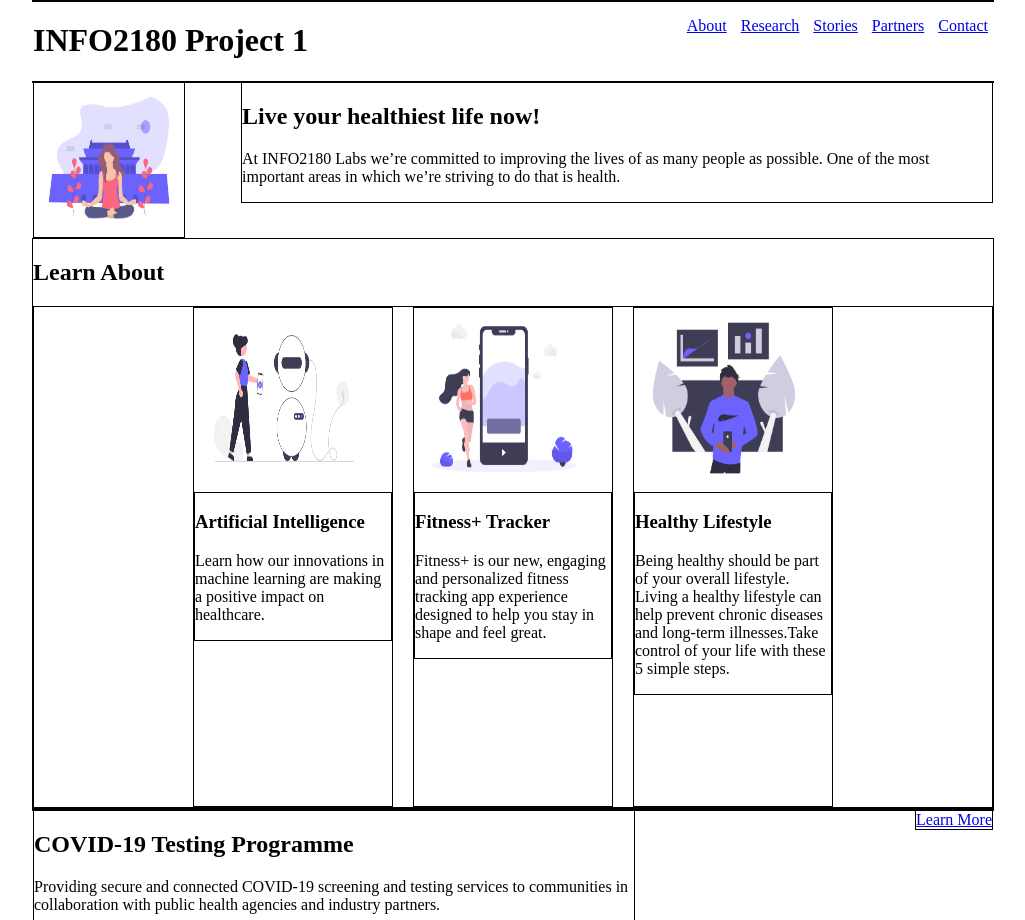
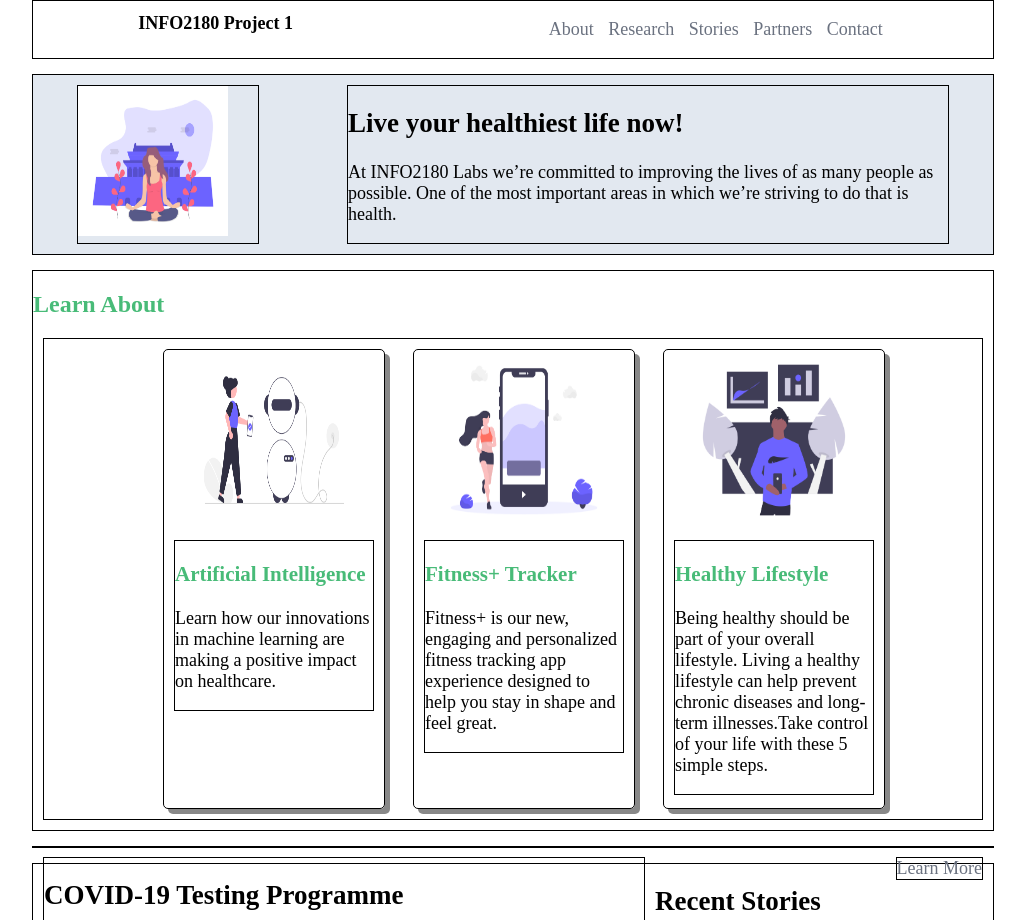
Before and after one commit to Omari-Brown/info2180-project1, a plain HTML site: page index.html in a window 1280 px wide. Shown: the top 920 px of the page, without its empty margins (127-1152 px from the left). Drawn offline with Linux system fonts and the light colour scheme.

Commit message:
Removed float, adding colours and fonts

```diff
--- a/styles.css
+++ b/styles.css
@@ -1,12 +1,21 @@
 /* Add your CSS to this file */
+:root
+{
+    --defaultfontdamily: -apple-system, BlinkMacSystemFont, "Segoe UI", Roboto, "Helvetica Neue", Arial, "Noto Sans", sans-serif;
+    --defaultfontsize: 18px;
+}
 div
 {
     border: 1px solid black;
+    margin: 10px;
+    font-family: var(--defaultfontsize);
+    font-size: var(--defaultfontsize);
 }
 body
 {
     margin: 0;
     font-size: 16px;
+    /*background-color: green;*/
 }
 .container
 {
@@ -18,17 +27,36 @@ img
 {
     width: 150px;
     height:150px;
+
 }
-.container h1
+a
 {
-    float: left;
+    text-decoration: none;
+    color: #6b7280;
 }
-.container nav
+a:hover
 {
-    float: right;
+    color: #5A67D8;
+}
+header
+{
+    background-color:white;
+}
+header .container
+{
+    display: flex;
+    justify-content: space-around;
+}
+h1
+{
+    font-size: var(--defaultfontsize);
+}
+nav
+{
     display: flex;
     flex-direction: row;
     justify-content: flex-start;
+    font-size: var(--defaultfontsize);
 }
 ul
 {
@@ -41,30 +69,53 @@ li
 }
 section
 {
-    clear:both;
+    /*Remember to remove this*/
+    /*color: purple;*/
+    margin-top: 15px;
+    margin-bottom: 15px;
+    /*border: 5px solid red;*/
+}
+.overview-hero .container
+{
+    display: flex;
+    justify-content: space-around;
+    background-color:#E2E8F0;
 }
 .overview-hero-image
 {
-    float: left;
+    width: 180px;
 }
 .overview-hero-text
 {
-    float: right;
-    width: 750px;
+    width: 600px;
 }
-/*.learn-about .container
+.learn-about .container h2
+{
+    font-size: 24px;
+    color: #48BB78
+}
+.cards
+{
+    display: grid;
+    grid-template-columns: 220px 220px 220px;
+    grid-template-rows: 480px;
+    grid-gap: 30px;
+    justify-content: center;
+}
+.card
 {
     display: flex;
     flex-direction: column;
     align-items: center;
-}*/
-.cards
+    /*border: #E2E8F0;*/
+    width: 220px;
+    border-radius: 5px;
+    box-shadow: 5px 5px #888888;
+}
+.card-body h3
 {
-    display: grid;
-    grid-template-columns: 200px 200px 200px;
-    grid-template-rows: 500px;
-    grid-gap: 20px;
-    justify-content: center;
+    color: #48BB78;
+    font-size: 21px;
 }
 .card img
 {
```
